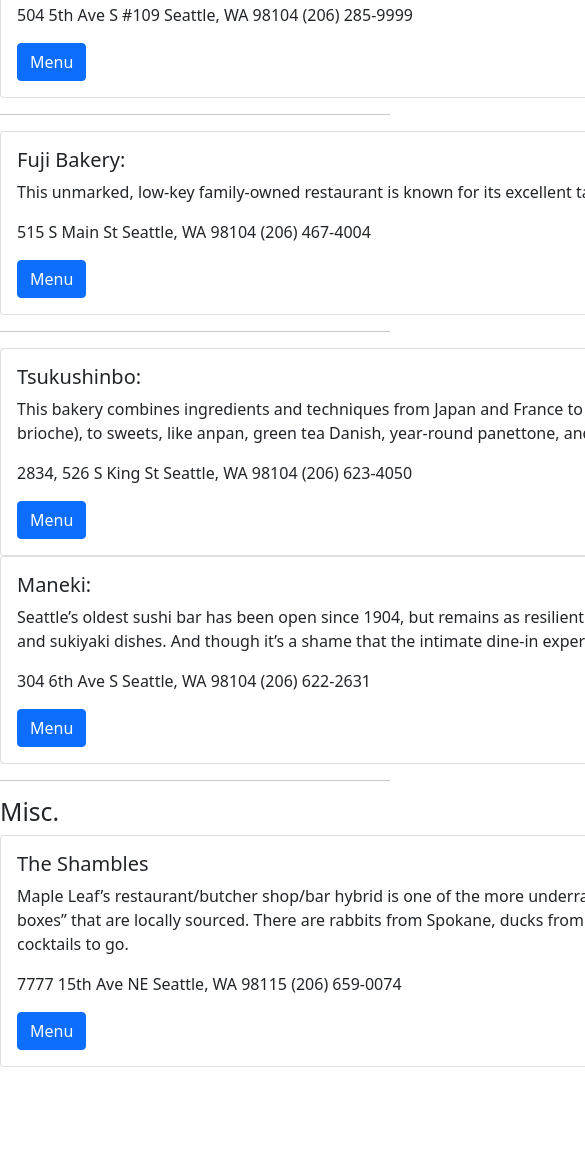
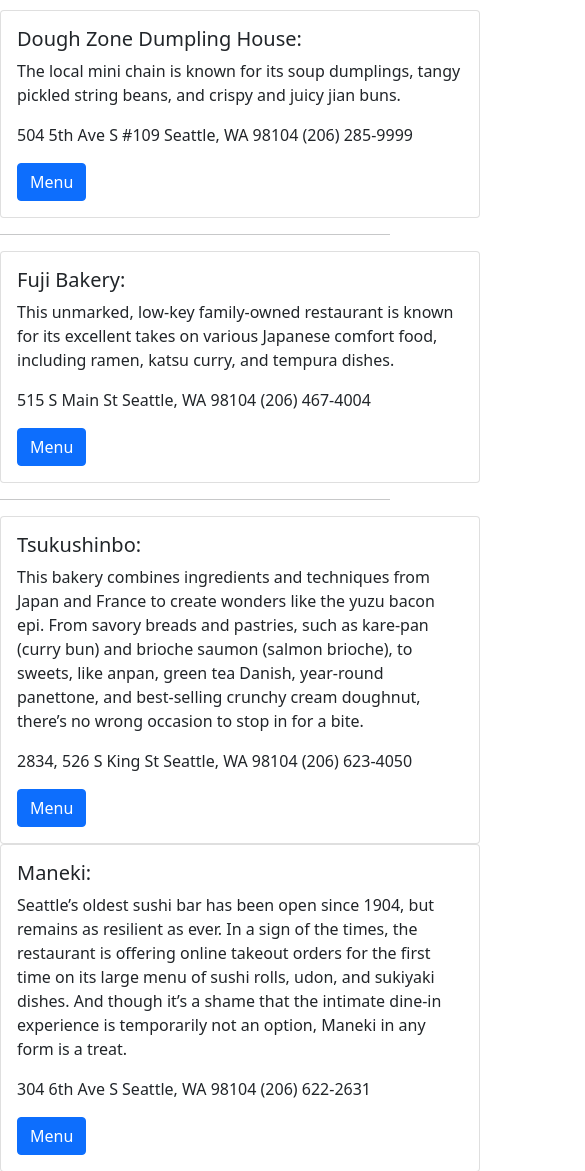
Before and after one commit to navirgino/navirgino.github.io, a plain HTML site: page docs/index.html in a window 390 px wide. Shown: the part 456-1627 px from the top of the page, 585 px wide, since content can reach past the window. Before the commit the page ends 1523 px from the top, so only its background shows below. Drawn offline with nearby package versions, Linux system fonts and the light colour scheme.

Commit message:
changed rem for mobile view

```diff
--- a/docs/index.html
+++ b/docs/index.html
@@ -17,7 +17,7 @@
 <h2>International District</h2>
 
 <hr>
-<div class="card" style="width: 100rem;">
+<div class="card" style="width: 30rem;">
     <!-- <img src="..." class="card-img-top" alt="..."> -->
     <div class="card-body">
       <h5 class="card-title">Hood Famous Cafe and Bar:</h5>
@@ -31,7 +31,7 @@
 
 <hr>
 
-  <div class="card" style="width: 100rem;">
+  <div class="card" style="width: 30rem;">
     <!-- <img src="..." class="card-img-top" alt="..."> -->
     <div class="card-body">
       <h5 class="card-title">Dough Zone Dumpling House:</h5>
@@ -44,7 +44,7 @@
   </div>
 
 <hr>
-  <div class="card" style="width: 100rem;">
+  <div class="card" style="width: 30rem;">
     <!-- <img src="..." class="card-img-top" alt="..."> -->
     <div class="card-body">
       <h5 class="card-title">Fuji Bakery:</h5>
@@ -58,7 +58,7 @@
   </div>
 <hr>
 
-<div class="card" style="width: 100rem;">
+<div class="card" style="width: 30rem;">
     <!-- <img src="..." class="card-img-top" alt="..."> -->
     <div class="card-body">
       <h5 class="card-title">Tsukushinbo:</h5>
@@ -71,7 +71,7 @@
     </div>
   </div>
 
-  <div class="card" style="width: 100rem;">
+  <div class="card" style="width: 30rem;">
     <!-- <img src="..." class="card-img-top" alt="..."> -->
     <div class="card-body">
       <h5 class="card-title">Maneki:</h5>
@@ -87,7 +87,7 @@
 <hr>
 
 <h2>Misc.</h2>
-<div class="card" style="width: 100rem;">
+<div class="card" style="width: 30rem;">
     <!-- <img src="..." class="card-img-top" alt="..."> -->
     <div class="card-body">
       <h5 class="card-title">The Shambles</h5>
```
